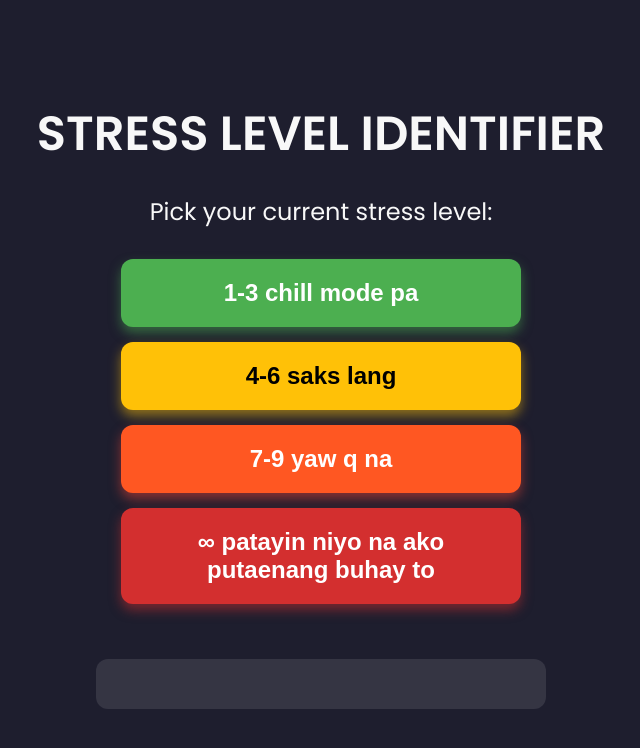
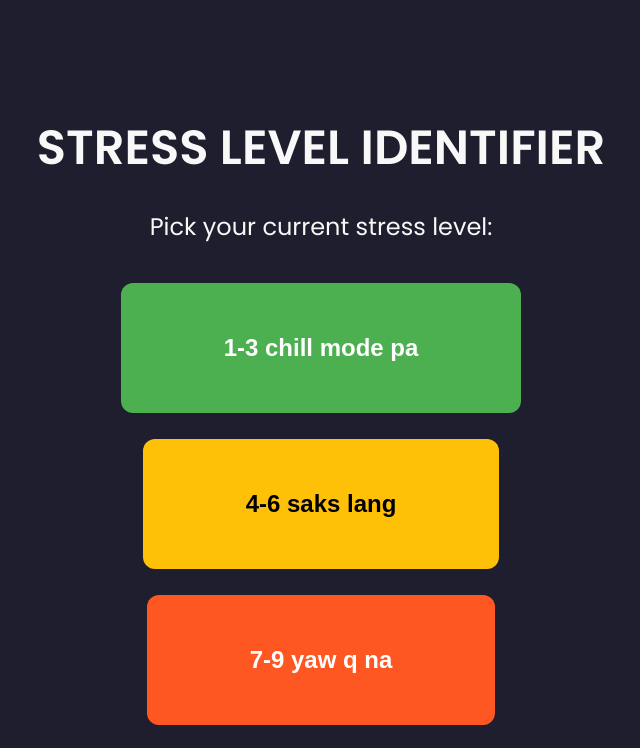
Before and after one commit to Groovy30/di-ko-alam, a plain HTML site: page index.html in a window 1280 px wide. Shown: the top 748 px of the page, without its empty margins (319-959 px from the left). Drawn offline with Linux system fonts and the light colour scheme.

Commit message:
Update index.html

```diff
--- a/index.html
+++ b/index.html
@@ -12,57 +12,52 @@
             text-align: center;
             background-color: #1e1e2e;
             color: #f8f8f8;
-            padding: 50px;
+            padding: 5vw;
         }
         h2 {
-            font-size: 48px;
+            font-size: clamp(24px, 5vw, 48px);
             font-weight: 700;
-            margin-bottom: 20px;
+            margin-bottom: 2vw;
         }
         p {
-            font-size: 24px;
-            margin-bottom: 30px;
+            font-size: clamp(16px, 2.5vw, 24px);
+            margin-bottom: 3vw;
         }
         .btn {
-            padding: 20px 40px;
-            margin: 15px;
-            font-size: 24px;
+            padding: 4vw 8vw;
+            margin: 2vw auto;
+            font-size: clamp(16px, 2.5vw, 24px);
             font-weight: 600;
             border: none;
             cursor: pointer;
             border-radius: 12px;
             transition: transform 0.2s, opacity 0.3s;
             display: block;
-            width: 400px;
             max-width: 90%;
-            margin-left: auto;
-            margin-right: auto;
         }
         .btn:hover {
-            transform: scale(1.1);
+            transform: scale(1.05);
             opacity: 0.9;
         }
-        .low { background-color: #4CAF50; color: white; box-shadow: 0px 6px 12px rgba(76, 175, 80, 0.5); }
-        .mid { background-color: #FFC107; color: black; box-shadow: 0px 6px 12px rgba(255, 193, 7, 0.5); }
-        .high { background-color: #FF5722; color: white; box-shadow: 0px 6px 12px rgba(244, 67, 54, 0.5); }
-        .max { background-color: #D32F2F; color: white; box-shadow: 0px 6px 12px rgba(211, 47, 47, 0.5); }
+        .low { background-color: #4CAF50; color: white; }
+        .mid { background-color: #FFC107; color: black; }
+        .high { background-color: #FF5722; color: white; }
+        .max { background-color: #D32F2F; color: white; }
         #result {
-            margin-top: 40px;
-            font-size: 28px;
+            margin-top: 4vw;
+            font-size: clamp(18px, 3vw, 28px);
             font-weight: 600;
             background: rgba(255, 255, 255, 0.1);
-            padding: 25px;
+            padding: 3vw;
             border-radius: 12px;
             display: inline-block;
-            min-width: 400px;
-            max-width: 80%;
+            max-width: 90%;
             word-wrap: break-word;
         }
         #solutionBtn {
             display: none;
             background-color: #8e44ad;
             color: white;
-            box-shadow: 0px 6px 12px rgba(142, 68, 173, 0.5);
         }
     </style>
     <script>
@@ -80,8 +75,6 @@
             }
 
             document.getElementById("result").innerText = message;
-
-            // Show the "Oh eto solusyon" button
             document.getElementById("solutionBtn").style.display = "block";
         }
 
```
